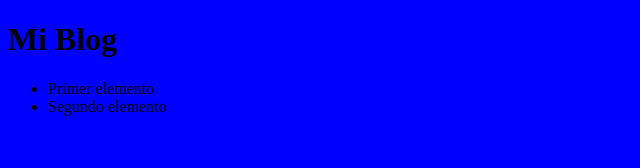
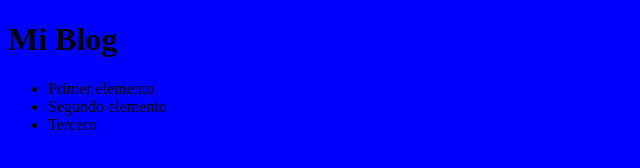
Before and after one commit to CesarValdez-J/Mi-Blog, a plain HTML site: page index.html in a window 1280 px wide. Shown: the full height of the page, 0-640 px from the left. Drawn offline with Linux system fonts and the light colour scheme.

Commit message:
3er elemento

```diff
--- a/index.html
+++ b/index.html
@@ -10,6 +10,7 @@
     <ul>
         <li>Primer elemento</li>
         <li>Segundo elemento</li>
+        <li>Tercero</li>
     </ul>
 </body>
 
```
